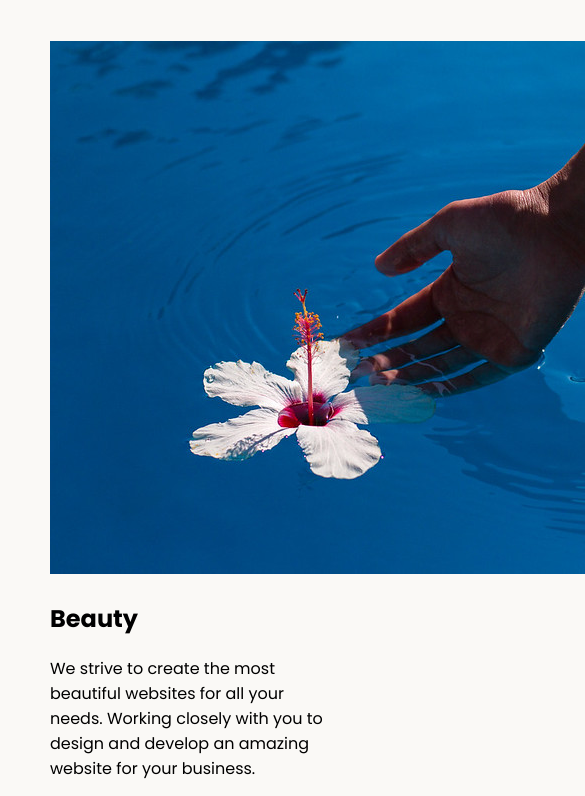
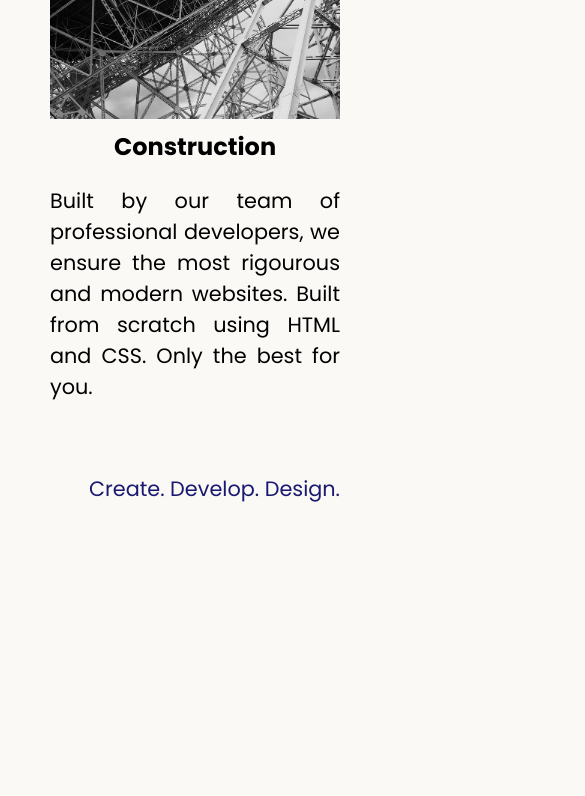
Before and after one commit to EMPChief/The-Complete-2024-Web-Development-Bootcamp, a plain HTML site: page 8.4 Web Design Agency Project/index.html in a window 390 px wide. Shown: the part 769-1565 px from the top of the page, 585 px wide, since content can reach past the window. After the commit the page ends 1294 px from the top, so only its background shows below. Drawn offline with Linux system fonts and the light colour scheme.

Commit message:
Refactor CSS styles and add responsive design

```diff
--- a/8.4 Web Design Agency Project/style.css
+++ b/8.4 Web Design Agency Project/style.css
@@ -1,13 +1,10 @@
 body {
+  background-color: #faf9f6;
   font-family: "Poppins", sans-serif;
-  margin: 50px 50px 0 50px;
-  background-color: #faf9f6;
   display: flex;
   flex-direction: column;
   min-height: 95vh;
-}
-.main {
-  flex: 1;
+  margin: 50px 50px 0 50px;
 }
 
 h1 {
@@ -18,3 +15,61 @@ footer {
   text-align: right;
   color: midnightblue;
 }
+
+.tile-image {
+  height: 200px;
+  float: left;
+  margin-right: 50px;
+}
+
+.card {
+  width: 45%;
+}
+
+.left {
+  float: left;
+}
+
+.right {
+  float: right;
+}
+
+creative {
+  color: midnightblue;
+}
+
+p {
+  font-size: 1.2rem;
+}
+
+@media (max-width: 700px) {
+  .logo {
+    width: 150px;
+  }
+
+  .card {
+    width: 100%;
+    display: block;
+    margin-bottom: 30px;
+    text-align: justify;
+  }
+
+  h1 {
+    font-size: 1.5rem;
+  }
+
+  .card > img {
+    margin-bottom: 10px;
+    width: 100%;
+    display: inline;
+    object-fit: cover;
+  }
+
+  .card-title {
+    text-align: center;
+  }
+
+  p {
+    font-size: 1.3rem;
+  }
+}
```
